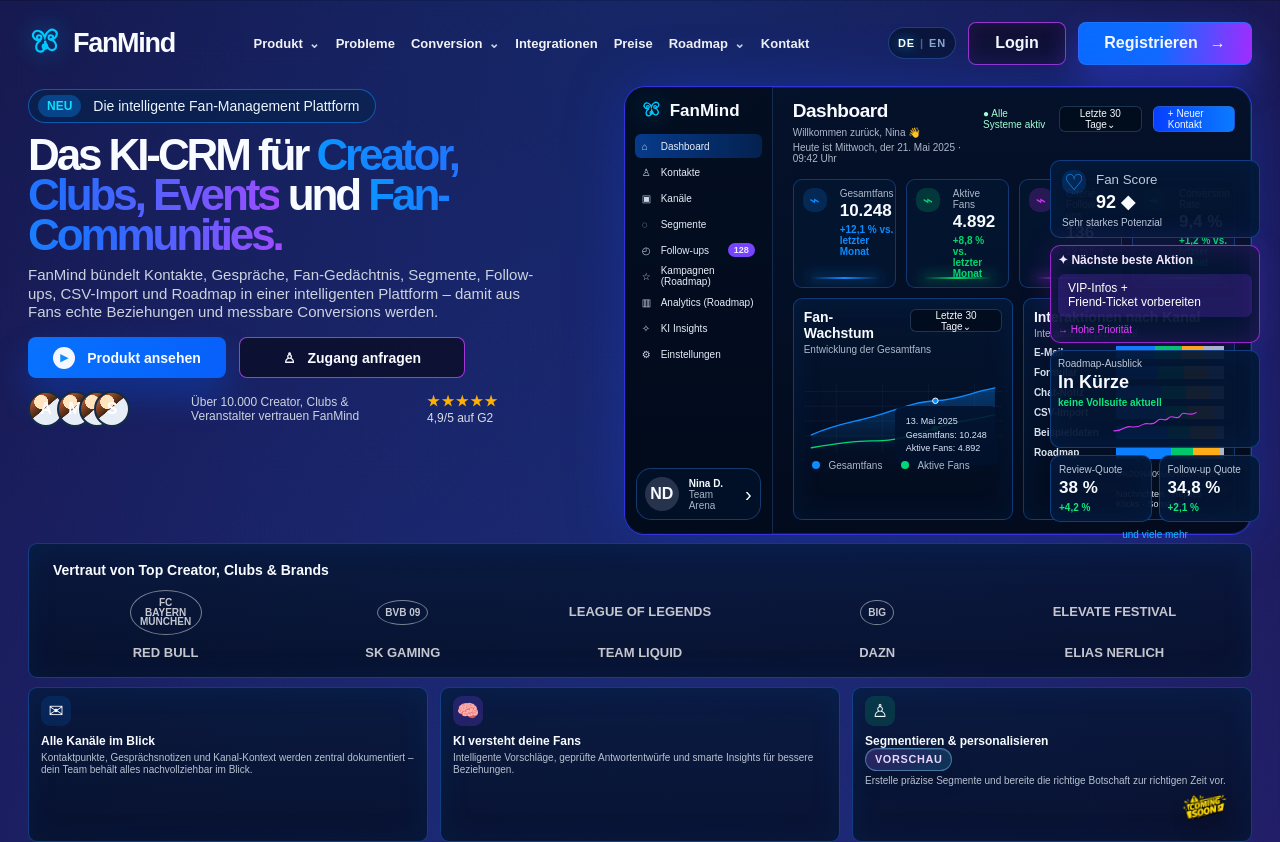
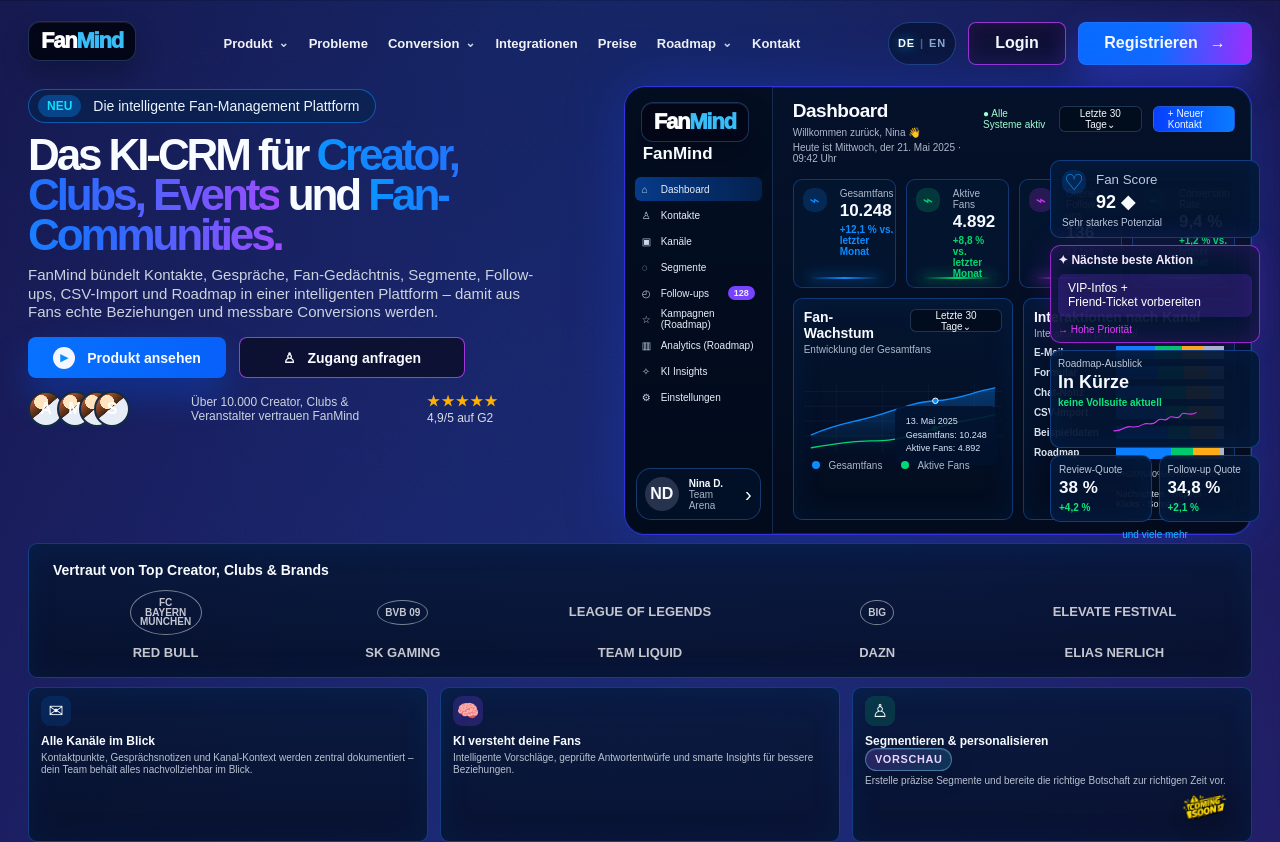
Before and after one commit to Bernds-tech/FanMind, a Next.js app: page /landing-v2 in a window 1280 px wide. Shown: the top 842 px of the page. Built offline with nearby package versions, Linux system fonts and the light colour scheme.

Commit message:
Stabilize landing header branding

```diff
--- a/src/app/landing-v2/page.tsx
+++ b/src/app/landing-v2/page.tsx
@@ -3,6 +3,7 @@ import Image from "next/image";
 import type { FeatureKey } from "@/config/plans";
 import { shouldShowFeature } from "@/lib/plans";
 import { createFanMindTranslator, fanmindCopy, getFanMindLanguage, landingPath, localizedPath, localizeFanMindValue, type FanMindLanguage } from "@/lib/fanmindCopy";
+import { FanMindLogo } from "@/components/FanMindLogo";
 import ProductShowcaseSection from "@/components/landing/ProductShowcaseSection";
 import FeatureStatusLabel, { type FeatureStatusLabelVariant } from "@/components/FeatureStatusLabel";
 import styles from "./landing-v2.module.css";
@@ -1007,17 +1008,7 @@ function RoadmapLineIcon({ icon }: { icon: string }) {
 }
 
 function Logo({ compact = false, language = "de" }: { compact?: boolean; language?: FanMindLanguage }) {
-  return (
-    <a className={styles.logo} href={landingPath(language)} aria-label="FanMind Start">
-      <svg viewBox="0 0 52 52" aria-hidden="true" className={styles.logoMark}>
-        <path d="M25.7 17.2C22.7 7.8 13.5 4.6 9.2 9.7c-4.4 5.1.4 13.1 10.1 12.2-8.8 4.9-8.6 15.4-1.7 17.1 6.8 1.6 10.2-7.4 8.4-16.4 1.8 9 6.8 16.7 13.1 13.7 6.4-3 4.6-13.3-5-16.1 9.7-.3 12.7-9.4 7.1-13.2-5.6-3.9-13.5 1.5-15.5 10.2Z" />
-        <circle cx="17.1" cy="17.5" r="3.4" />
-        <circle cx="34.9" cy="17.5" r="3.4" />
-        <circle cx="25.9" cy="31.5" r="3.4" />
-      </svg>
-      {!compact && <span>FanMind</span>}
-    </a>
-  );
+  return <FanMindLogo compact={compact} className={styles.logo} href={landingPath(language)} />;
 }
 
 
--- /dev/null
+++ b/src/components/FanMindLogo.module.css
@@ -0,0 +1,78 @@
+.logo {
+  display: inline-flex;
+  flex-direction: column;
+  align-items: flex-start;
+  justify-content: center;
+  gap: 6px;
+  width: max-content;
+  max-width: 100%;
+  color: #ffffff;
+  text-decoration: none;
+}
+
+.logoCompact {
+  flex-direction: row;
+  align-items: center;
+  gap: 0;
+}
+
+.logoMarkOnly {
+  align-items: center;
+}
+
+.logoWordmark {
+  display: inline-flex;
+  align-items: center;
+  max-width: 100%;
+  border: 1px solid rgba(96, 165, 250, 0.28);
+  border-radius: 12px;
+  padding: 8px 12px;
+  color: #ffffff;
+  background: #020617;
+  box-shadow:
+    inset 0 1px 0 rgba(255, 255, 255, 0.08),
+    0 14px 28px rgba(0, 0, 0, 0.24);
+  font-size: 22px;
+  font-weight: 950;
+  letter-spacing: -0.055em;
+  line-height: 1;
+  white-space: nowrap;
+}
+
+.logoWordFan,
+.logoMarkFan {
+  color: #ffffff;
+}
+
+.logoWordMind,
+.logoMarkMind {
+  color: #38bdf8;
+}
+
+.logoMark {
+  display: inline-flex;
+  align-items: center;
+  justify-content: center;
+  width: 38px;
+  height: 38px;
+  border: 1px solid rgba(96, 165, 250, 0.28);
+  border-radius: 12px;
+  color: #ffffff;
+  background: #020617;
+  box-shadow:
+    inset 0 1px 0 rgba(255, 255, 255, 0.08),
+    0 14px 28px rgba(0, 0, 0, 0.24);
+  font-size: 18px;
+  font-weight: 950;
+  letter-spacing: -0.075em;
+  line-height: 1;
+  white-space: nowrap;
+}
+
+.logoSubtitle {
+  color: #9ca3af;
+  font-size: 12px;
+  font-weight: 800;
+  letter-spacing: 0.04em;
+  line-height: 1.2;
+}
--- /dev/null
+++ b/src/components/FanMindLogo.tsx
@@ -0,0 +1,59 @@
+import styles from "./FanMindLogo.module.css";
+
+type FanMindLogoProps = {
+  compact?: boolean;
+  className?: string;
+  href?: string;
+  markOnly?: boolean;
+  subtitle?: string;
+};
+
+function classNames(...values: Array<string | false | undefined>) {
+  return values.filter(Boolean).join(" ");
+}
+
+export function FanMindLogo({
+  compact = false,
+  className,
+  href,
+  markOnly = false,
+  subtitle,
+}: FanMindLogoProps) {
+  const content = (
+    <>
+      {markOnly ? (
+        <span className={styles.logoMark} aria-hidden="true">
+          <span className={styles.logoMarkFan}>F</span>
+          <span className={styles.logoMarkMind}>M</span>
+        </span>
+      ) : (
+        <span className={styles.logoWordmark}>
+          <span className={styles.logoWordFan}>Fan</span>
+          <span className={styles.logoWordMind}>Mind</span>
+        </span>
+      )}
+      {subtitle && !compact && <small className={styles.logoSubtitle}>{subtitle}</small>}
+    </>
+  );
+
+  const logoClassName = classNames(
+    styles.logo,
+    compact && styles.logoCompact,
+    markOnly && styles.logoMarkOnly,
+    className,
+  );
+
+  if (href) {
+    return (
+      <a className={logoClassName} href={href} aria-label="FanMind Start">
+        {content}
+      </a>
+    );
+  }
+
+  return (
+    <div className={logoClassName} aria-label="FanMind" title="FanMind">
+      {content}
+    </div>
+  );
+}
```
Also changed, not shown: src/components/WorkspaceShell.tsx (+3 -9 lines), src/app/landing-v2/landing-v2.module.css.
